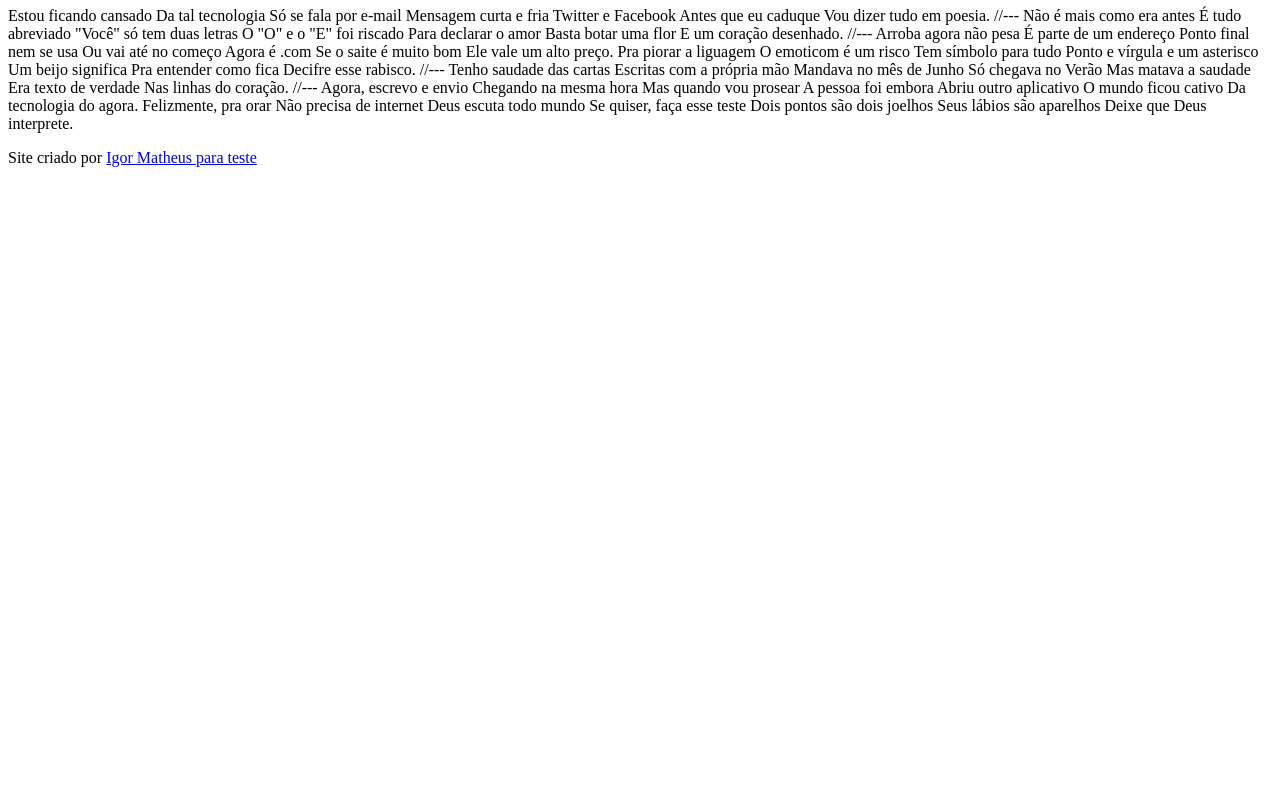
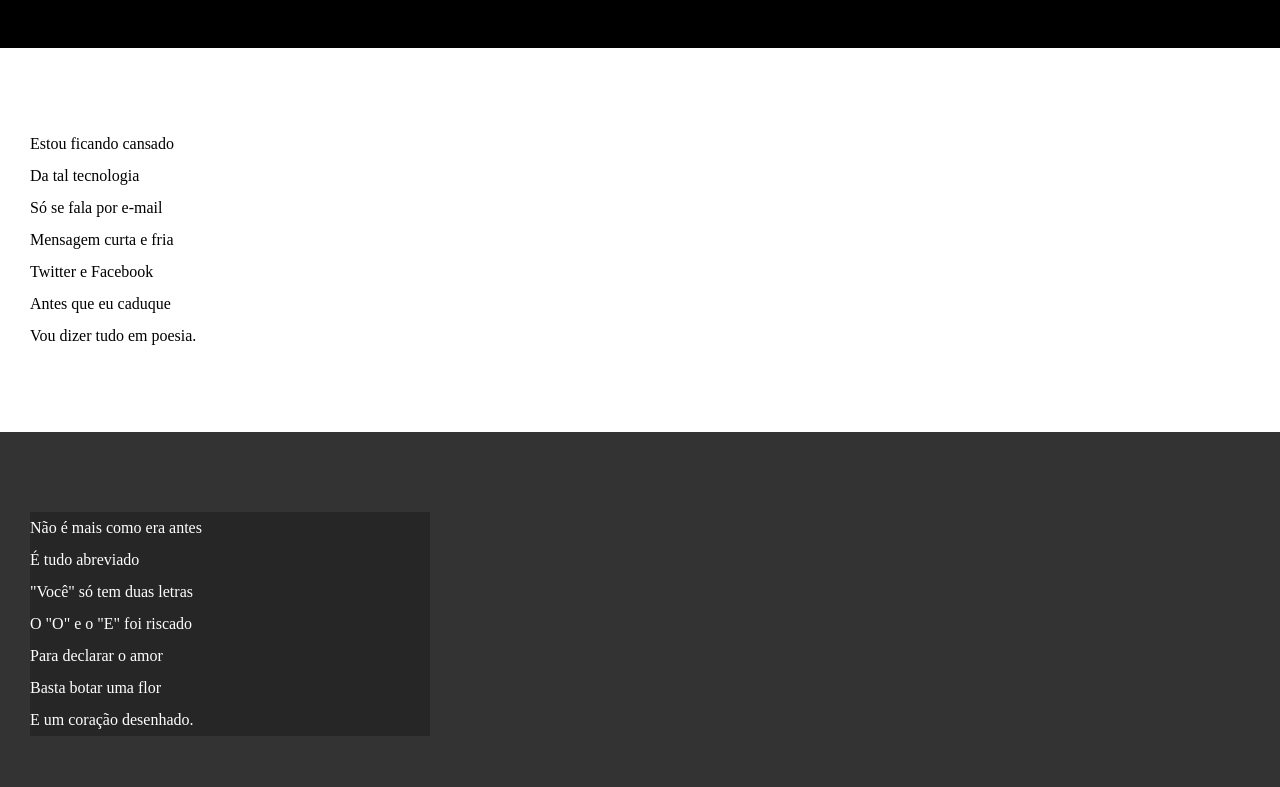
Before and after one commit to igorm1999/html-css, a plain HTML site: page Projeto Cordel/index.html in a window 1280 px wide. Shown: the part 107-894 px from the top of the page. Before the commit the page ends 800 px from the top, so only its background shows below. Drawn offline with Linux system fonts and the light colour scheme.

Commit message:
update 2

```diff
--- /dev/null
+++ b/Projeto Cordel/estilo/style.css
@@ -0,0 +1,68 @@
+@charset "UTF-8";
+
+* {
+  margin: 0px;
+  padding: 0px;
+}
+
+html,
+body {
+  min-height: 100vh;
+  background-color: darkgray;
+}
+
+header {
+  background-color: black;
+  color: white;
+  text-align: center;
+}
+
+header > h1 {
+  padding-top: 50px;
+  font-variant: small-caps;
+}
+
+header > p {
+  padding-bottom: 50px;
+}
+
+header a,
+footer a {
+  color: white;
+  text-decoration: none;
+  font-weight: bolder;
+}
+
+section {
+  padding-top: 10vh;
+  padding-bottom: 10vh;
+  line-height: 2em;
+  padding-left: 30px;
+}
+
+header a:hover,
+footer a:hover {
+  text-decoration: underline;
+}
+
+section.normal {
+  background-color: white;
+  color: black;
+}
+
+section.imagem {
+  background-color: rgb(51, 51, 51);
+  color: white;
+}
+
+section.imagem > p {
+  background-color: rgba(0, 0, 0, 0.253);
+  width: 400px;
+}
+
+footer {
+  background-color: black;
+  color: white;
+  text-align: center;
+  padding: 10px;
+}
--- a/Projeto Cordel/index.html
+++ b/Projeto Cordel/index.html
@@ -1,83 +1,107 @@
 <!DOCTYPE html>
 <html lang="pt-br">
   <head>
-    <meta charset="UTF-8">
-    <meta name="viewport" content="width=device-width, initial-scale=1.0">
+    <meta charset="UTF-8" />
+    <meta name="viewport" content="width=device-width, initial-scale=1.0" />
     <title>Projeto Cordel</title>
+    <link rel="stylesheet" href="estilo/style.css" />
   </head>
   <body>
     <header>
       <h1>Cordel Moderno</h1>
-<p> Milton Duarte
-[SITE: https://www.recantodasletras.com.br/poesias/3186743]
+      <p>
+        Por<a
+          href="https://www.recantodasletras.com.br/poesias/3186743"
+          target="_blank"
+          >Milton Duarte
+        </a>
       </p>
     </header>
-Estou ficando cansado
-Da tal tecnologia
-Só se fala por e-mail
-Mensagem curta e fria
-Twitter e Facebook
-Antes que eu caduque
-Vou dizer tudo em poesia.
 
-//---
+    <section class="normal">
+      <p>
+        Estou ficando cansado <br />
+        Da tal tecnologia <br />
+        Só se fala por e-mail <br />
+        Mensagem curta e fria <br />
+        Twitter e Facebook <br />
+        Antes que eu caduque <br />
+        Vou dizer tudo em poesia. <br />
+      </p>
+    </section>
 
-Não é mais como era antes
-É tudo abreviado
-"Você" só tem duas letras
-O "O" e o "E" foi riscado
-Para declarar o amor
-Basta botar uma flor
-E um coração desenhado.
+    <section class="imagem">
+      <p>
+        Não é mais como era antes <br />
+        É tudo abreviado <br />
+        "Você" só tem duas letras <br />
+        O "O" e o "E" foi riscado <br />
+        Para declarar o amor <br />
+        Basta botar uma flor <br />
+        E um coração desenhado. <br />
+      </p>
+    </section>
 
-//---
+    <section class="normal">
+      <p>
+        Arroba agora não pesa <br />
+        É parte de um endereço <br />
+        Ponto final nem se usa <br />
+        Ou vai até no começo <br />
+        Agora é .com <br />
+        Se o saite é muito bom <br />
+        Ele vale um alto preço. <br />
+      </p>
 
-Arroba agora não pesa
-É parte de um endereço
-Ponto final nem se usa
-Ou vai até no começo
-Agora é .com
-Se o saite é muito bom
-Ele vale um alto preço.
+      <p>
+        Pra piorar a liguagem <br />
+        O emoticom é um risco <br />
+        Tem símbolo para tudo <br />
+        Ponto e vírgula e um asterisco <br />
+        Um beijo significa <br />
+        Pra entender como fica <br />
+        Decifre esse rabisco. <br />
+      </p>
+    </section>
 
-Pra piorar a liguagem
-O emoticom é um risco
-Tem símbolo para tudo
-Ponto e vírgula e um asterisco
-Um beijo significa
-Pra entender como fica
-Decifre esse rabisco.
+    <section class="imagem">
+      <p>
+        Tenho saudade das cartas <br />
+        Escritas com a própria mão <br />
+        Mandava no mês de Junho <br />
+        Só chegava no Verão <br />
+        Mas matava a saudade <br />
+        Era texto de verdade <br />
+        Nas linhas do coração. <br />
+      </p>
+    </section>
 
-//---
-
-Tenho saudade das cartas
-Escritas com a própria mão
-Mandava no mês de Junho
-Só chegava no Verão
-Mas matava a saudade
-Era texto de verdade
-Nas linhas do coração.
-
-//---
-
-Agora, escrevo e envio
-Chegando na mesma hora
-Mas quando vou prosear
-A pessoa foi embora
-Abriu outro aplicativo
-O mundo ficou cativo
-Da tecnologia do agora.
-
-Felizmente, pra orar
-Não precisa de internet
-Deus escuta todo mundo
-Se quiser, faça esse teste
-Dois pontos são dois joelhos
-Seus lábios são aparelhos
-Deixe que Deus interprete.
-
+    <section class="normal">
+      <p>
+        Agora, escrevo e envio <br />
+        Chegando na mesma hora <br />
+        Mas quando vou prosear <br />
+        A pessoa foi embora <br />
+        Abriu outro aplicativo <br />
+        O mundo ficou cativo <br />
+        Da tecnologia do agora. <br />
+      </p>
+      <p>
+        Felizmente, pra orar <br />
+        Não precisa de internet <br />
+        Deus escuta todo mundo <br />
+        Se quiser, faça esse teste <br />
+        Dois pontos são dois joelhos <br />
+        Seus lábios são aparelhos <br />
+        Deixe que Deus interprete. <br />
+      </p>
+    </section>
     <footer>
-    <p>Site criado por <a href="https://github.com/igorm1999" target="_blank">Igor Matheus para teste</a></p>
+      <p>
+        Site criado por
+        <a href="https://github.com/igorm1999" target="_blank">Igor Matheus</a>
+        para teste
+      </p>
     </footer>
   </body>
 </html>
```
Lines whose indentation alone changed are shown as unchanged.
